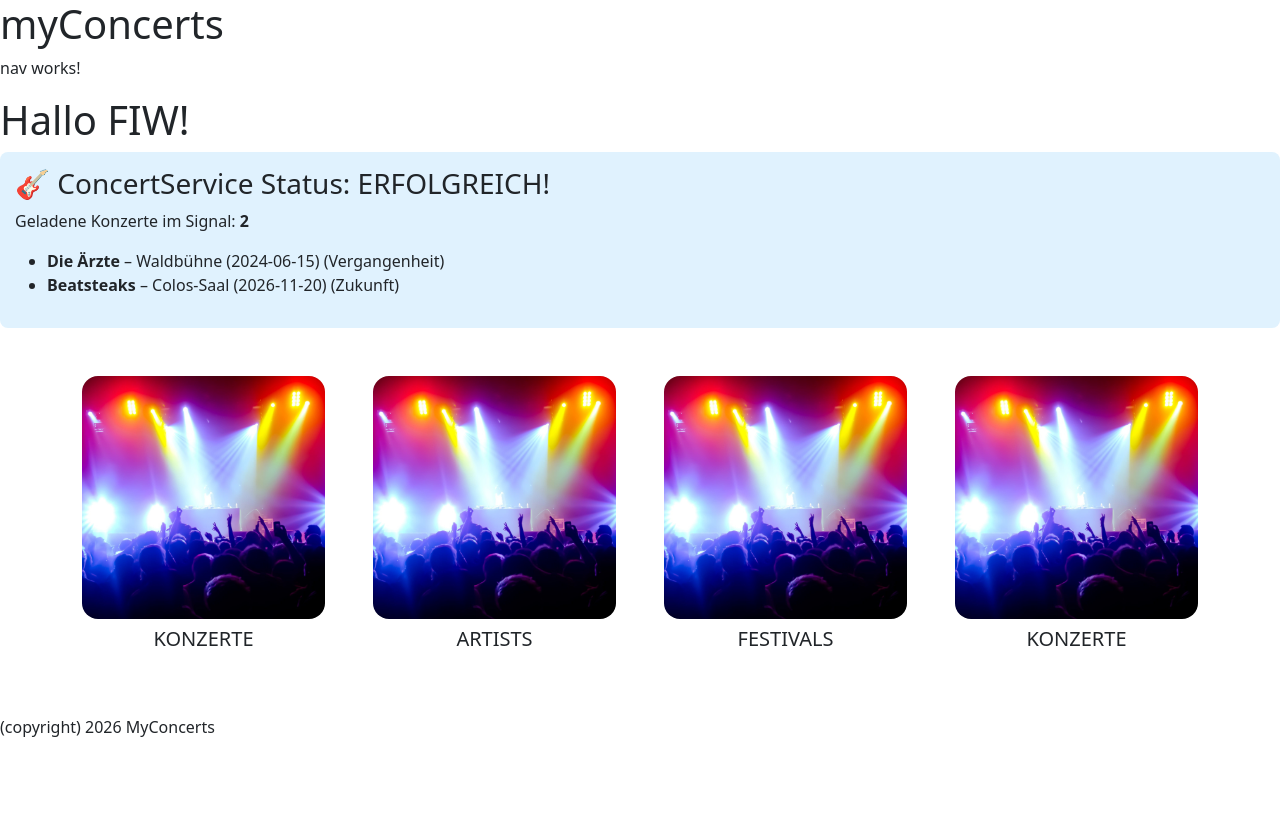
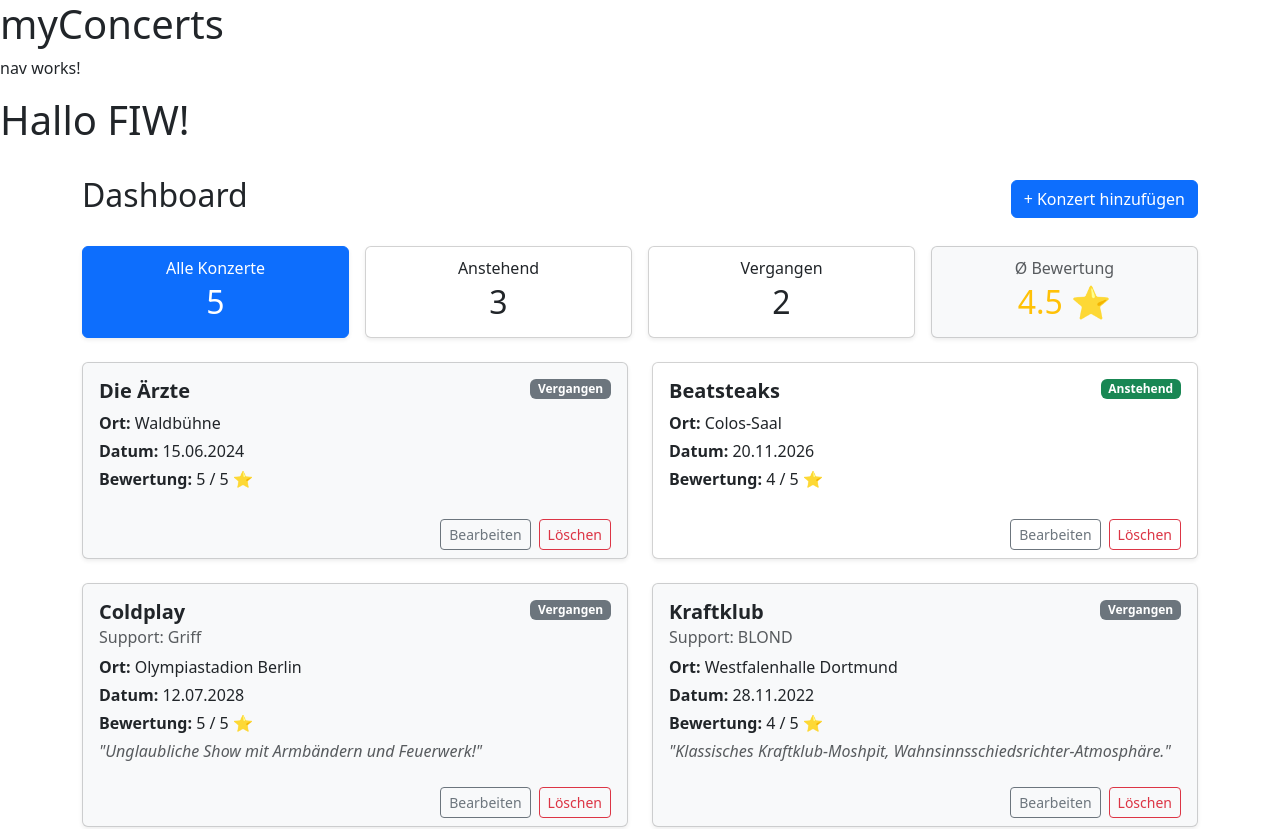
Before and after one commit to annika-schwarz/WebTech2026_abschlussprojekt, an Angular app in the folder myConcerts/: page / in a window 1280 px wide. Shown: the top 829 px of the page. Before the commit the page ends 800 px from the top, so only its background shows below. Built offline with nearby package versions, Linux system fonts and the light colour scheme; a web font is replaced by a local one.

Commit message:
Home.ts mit Funktionalitäten für Home.html & Basis-Design Home.html

```diff
--- a/myConcerts/src/app/pages/home/home.html
+++ b/myConcerts/src/app/pages/home/home.html
@@ -1,67 +1,113 @@
-<!-- Test für den ConcertService -->
-<div style="background: #e0f2fe; padding: 15px; border-radius: 8px; margin-bottom: 20px;">
-  <h3>🎸 ConcertService Status: ERFOLGREICH!</h3>
-  <p>Geladene Konzerte im Signal: <strong>{{ concertService.allConcerts().length }}</strong></p>
-  <ul>
-    @for (c of concertService.allConcerts(); track c.id) {
-      <li><strong>{{ c.artist }}</strong> – {{ c.venue }} ({{ c.date }}) ({{ c.isPast ? 'Vergangenheit' : 'Zukunft' }})</li>
-    }
-  </ul>
+<div class="container py-4">
+
+    <div class="d-flex justify-content-between align-items-center mb-4">
+    <h2>Dashboard</h2>
+    <a routerLink="/add" class="btn btn-primary">+ Konzert hinzufügen</a>
     </div>
-<!-- Ende des Testbereichs -->
 
+    <!-- DASHBOARD KACHELN (4er-Grid) -->
+    <div class="row row-cols-1 row-cols-sm-2 row-cols-md-4 g-3 mb-4">
 
-
-<div class="container my-5">
-    <div class="row g-3 g-md-4 g-lg-5">
-
-        <!-- Erste Karte -->
-        <div class="col-6 col-md-3">
-            <div class="h-100">
-                <div class="ratio ratio-1x1">   <!-- Ratio-Container für 1:1 -->
-                    <img src="../../assets/images/concert.jpg" class="rounded-4" style="object-fit: cover;" alt="...">
-                </div>
-                <div class="py-2">
-                    <h5 class="text-center">KONZERTE</h5>
+    <!-- Kachel 1: Alle -->
+    <div class="col">
+        <div
+        class="card h-100 shadow-sm text-center cursor-pointer"
+        [class.border-primary]="selectedFilter() === 'all'"
+        [class.bg-primary]="selectedFilter() === 'all'"
+        [class.text-white]="selectedFilter() === 'all'"
+        (click)="switchFilter('all')">
+        <div class="card-body">
+            <h6 class="card-subtitle mb-1">Alle Konzerte</h6>
+            <h2 class="card-title mb-0">{{ concertService.allConcerts().length }}</h2>
         </div>
         </div>
     </div>
 
-        <!-- Zweite Karte -->
-        <div class="col-6 col-md-3">
-            <div class="h-100">
-                <div class="ratio ratio-1x1">   <!-- Ratio-Container für 1:1 -->
-                    <img src="../../assets/images/concert.jpg" class="rounded-4" style="object-fit: cover;" alt="...">
-                </div>
-                <div class="py-2">
-                    <h5 class="text-center">ARTISTS</h5>
+    <!-- Kachel 2: Anstehend -->
+    <div class="col">
+        <div
+        class="card h-100 shadow-sm text-center cursor-pointer"
+        [class.border-primary]="selectedFilter() === 'upcoming'"
+        [class.bg-primary]="selectedFilter() === 'upcoming'"
+        [class.text-white]="selectedFilter() === 'upcoming'"
+        (click)="switchFilter('upcoming')">
+        <div class="card-body">
+            <h6 class="card-subtitle mb-1">Anstehend</h6>
+            <h2 class="card-title mb-0">{{ concertService.upcomingConcerts().length }}</h2>
         </div>
         </div>
     </div>
 
-        <!-- Dritte Karte -->
-        <div class="col-6 col-md-3">
-            <div class="h-100">
-                <div class="ratio ratio-1x1">   <!-- Ratio-Container für 1:1 -->
-                    <img src="../../assets/images/concert.jpg" class="rounded-4" style="object-fit: cover;" alt="...">
-                </div>
-                <div class="py-2">
-                    <h5 class="text-center">FESTIVALS</h5>
+    <!-- Kachel 3: Vergangen -->
+    <div class="col">
+        <div
+        class="card h-100 shadow-sm text-center cursor-pointer"
+        [class.border-primary]="selectedFilter() === 'past'"
+        [class.bg-primary]="selectedFilter() === 'past'"
+        [class.text-white]="selectedFilter() === 'past'"
+        (click)="switchFilter('past')">
+        <div class="card-body">
+            <h6 class="card-subtitle mb-1">Vergangen</h6>
+            <h2 class="card-title mb-0">{{ concertService.pastConcerts().length }}</h2>
         </div>
         </div>
     </div>
 
-        <!-- Vierte Karte -->
-        <div class="col-6 col-md-3">
-            <div class="h-100">
-                <div class="ratio ratio-1x1">   <!-- Ratio-Container für 1:1 -->
-                    <img src="../../assets/images/concert.jpg" class="rounded-4" style="object-fit: cover;" alt="...">
-                </div>
-                <div class="py-2">
-                    <h5 class="text-center">KONZERTE</h5>
+    <!-- Kachel 4: Ø Bewertung (Statisch, zeigt Notenschnitt) -->
+    <div class="col">
+        <div class="card h-100 shadow-sm text-center bg-light">
+        <div class="card-body">
+            <h6 class="card-subtitle mb-1 text-muted">Ø Bewertung</h6>
+            <h2 class="card-title mb-0 text-warning">{{ concertService.averageRating() }} ⭐</h2>
         </div>
         </div>
     </div>
 
     </div>
+
+    <!-- GEFILTERTE KONZERT-LISTE -->
+    <div class="row row-cols-1 row-cols-md-2 g-4">
+    @for (concert of filteredConcerts(); track concert.id) {
+        <div class="col">
+        <div class="card h-100 shadow-sm" [class.bg-light]="concert.isPast">
+            <div class="card-body">
+            <div class="d-flex justify-content-between align-items-start mb-2">
+                <h5 class="card-title fw-bold mb-0">{{ concert.artist }}</h5>
+                @if (concert.isPast) {
+                <span class="badge bg-secondary">Vergangen</span>
+                } @else {
+                <span class="badge bg-success">Anstehend</span>
+                }
             </div>
+
+            @if (concert.supportActs) {
+                <h6 class="card-subtitle mb-2 text-muted">
+                Support: {{ concert.supportActs }}
+                </h6>
+            }
+
+            <p class="card-text mb-1"><strong>Ort:</strong> {{ concert.venue }}</p>
+            <p class="card-text mb-1"><strong>Datum:</strong> {{ concert.date | date:'dd.MM.yyyy' }}</p>
+
+            @if (concert.rating) {
+                <p class="card-text mb-1"><strong>Bewertung:</strong> {{ concert.rating }} / 5 ⭐</p>
+            }
+
+            @if (concert.comment) {
+                <p class="card-text text-muted fst-italic">"{{ concert.comment }}"</p>
+            }
+            </div>
+            <div class="card-footer bg-transparent border-0 d-flex justify-content-end gap-2">
+            <a [routerLink]="['/edit', concert.id]" class="btn btn-sm btn-outline-secondary">Bearbeiten</a>
+            <button (click)="onDelete(concert.id)" class="btn btn-sm btn-outline-danger">Löschen</button>
+            </div>
+        </div>
+        </div>
+    } @empty {
+        <div class="col-12">
+        <p class="text-muted text-center my-4">Keine Konzerte in dieser Kategorie vorhanden.</p>
+        </div>
+    }
+    </div>
+
+</div>
--- a/myConcerts/src/app/pages/home/home.ts
+++ b/myConcerts/src/app/pages/home/home.ts
@@ -1,13 +1,38 @@
-import { Component, inject } from '@angular/core'; // Import der inject-Funktion von Angular, um die den ConcertService zu injizieren
+import { Component, computed, inject, signal } from '@angular/core'; // Import der inject-Funktion von Angular, um die den ConcertService zu injizieren
 import { ConcertService } from '../../services/concert'; // Import des ConcertService, um auf die Konzerte zuzugreifen
+import { RouterLink } from '@angular/router';
+import { DatePipe } from '@angular/common';
 
 @Component({
   selector: 'app-home',
-  imports: [],
+  imports: [RouterLink, DatePipe], // Import des RouterLink-Moduls, um Navigation innerhalb der Anwendung zu ermöglichen
   templateUrl: './home.html',
   styleUrl: './home.css',
 })
 export class Home {
   // Injection des ConcertService, um auf die Konzerte zuzugreifen
   concertService = inject(ConcertService);
+
+  // Filter-Zustand für die Dashboard-Kacheln: 'all', 'upcoming' oder 'past', im initialen Zustand auf 'all' gesetzt
+  selectedFilter = signal<'all' | 'upcoming' | 'past'>('all');
+
+  // Berechnetes, schreibgeschütztes Signal, das die Konzerte als Liste basierend auf dem ausgewählten Filter zurückgibt
+  filteredConcerts = computed(() => {
+    const filter = this.selectedFilter();
+    if (filter === 'upcoming') return this.concertService.upcomingConcerts();
+    if (filter === 'past') return this.concertService.pastConcerts();
+    return this.concertService.allConcerts(); // 'all' oder kein Filter ausgewählt, daher werden alle Konzerte zurückgegeben
+  });
+
+  // schaltet bei Klick-Ereignis auf entsprechende Dashboard-Kachel den Filter um und aktualisiert die gefilterte Konzertliste
+  switchFilter(newFilter: 'all' | 'upcoming' | 'past'): void {
+    this.selectedFilter.set(newFilter);
+  }
+
+  onDelete(concertId: string): void {
+      if (confirm('Möchtest du dieses Konzert wirklich löschen?')) { // Browsereigene Funktion mit Bestätigungsabfrage, um versehentliches Löschen zu verhindern
+        this.concertService.deleteConcert(concertId);
+      }
+    }
+
 }
--- a/myConcerts/src/app/services/concert.ts
+++ b/myConcerts/src/app/services/concert.ts
@@ -15,15 +15,45 @@ export class ConcertService {
       artist: 'Die Ärzte',
       venue: 'Waldbühne',
       date: '2024-06-15',
-      isPast: true
+      isPast: true,
+      rating: 5
     },
     {
       id: '2',
       artist: 'Beatsteaks',
       venue: 'Colos-Saal',
       date: '2026-11-20',
-      isPast: false
-    }
+      isPast: false,
+      rating: 4
+    },
+    {
+    id: '3',
+    artist: 'Coldplay',
+    venue: 'Olympiastadion Berlin',
+    date: '2028-07-12',
+    isPast: true,
+    rating: 5,
+    supportActs: 'Griff',
+    comment: 'Unglaubliche Show mit Armbändern und Feuerwerk!'
+  },
+  {
+    id: '4',
+    artist: 'Kraftklub',
+    venue: 'Westfalenhalle Dortmund',
+    date: '2022-11-28',
+    isPast: true,
+    rating: 4,
+    supportActs: 'BLOND',
+    comment: 'Klassisches Kraftklub-Moshpit, Wahnsinnsschiedsrichter-Atmosphäre.'
+  },
+  {
+    id: '5',
+    artist: 'Deichkind',
+    venue: 'Festwiese Leipzig',
+    date: '2026-08-22',
+    isPast: false,
+    supportActs: 'Das Lumpenpack'
+  }
   ]);
 
 
@@ -67,4 +97,12 @@ export class ConcertService {
     );
   }
 
+  // Berechnetes Signal für den Notenschnitt der Bewertungen (1-5)
+  averageRating = computed(() => {
+    const ratedConcerts = this.concerts().filter(c => c.rating && c.rating > 0); // erstellt Konstante mit allen Konzerten, die eine Bewertung haben und größer als 0 sind
+    if (ratedConcerts.length === 0) return '0.0';
+    const sumAllRatings = ratedConcerts.reduce((currentSum, c) => currentSum + (c.rating || 0), 0); // summiert alle Bewertungen der Konzerte, die eine Bewertung haben (ansonsten Addition mit 0), und gibt die Summe zurück
+    return (sumAllRatings / ratedConcerts.length).toFixed(1); // berechnet den Durchschnitt der Bewertungen und gibt ihn als String mit einer Nachkommastelle zurück (.toFixed(1))
+  });
+
 }
```
Lines whose indentation alone changed are shown as unchanged.
